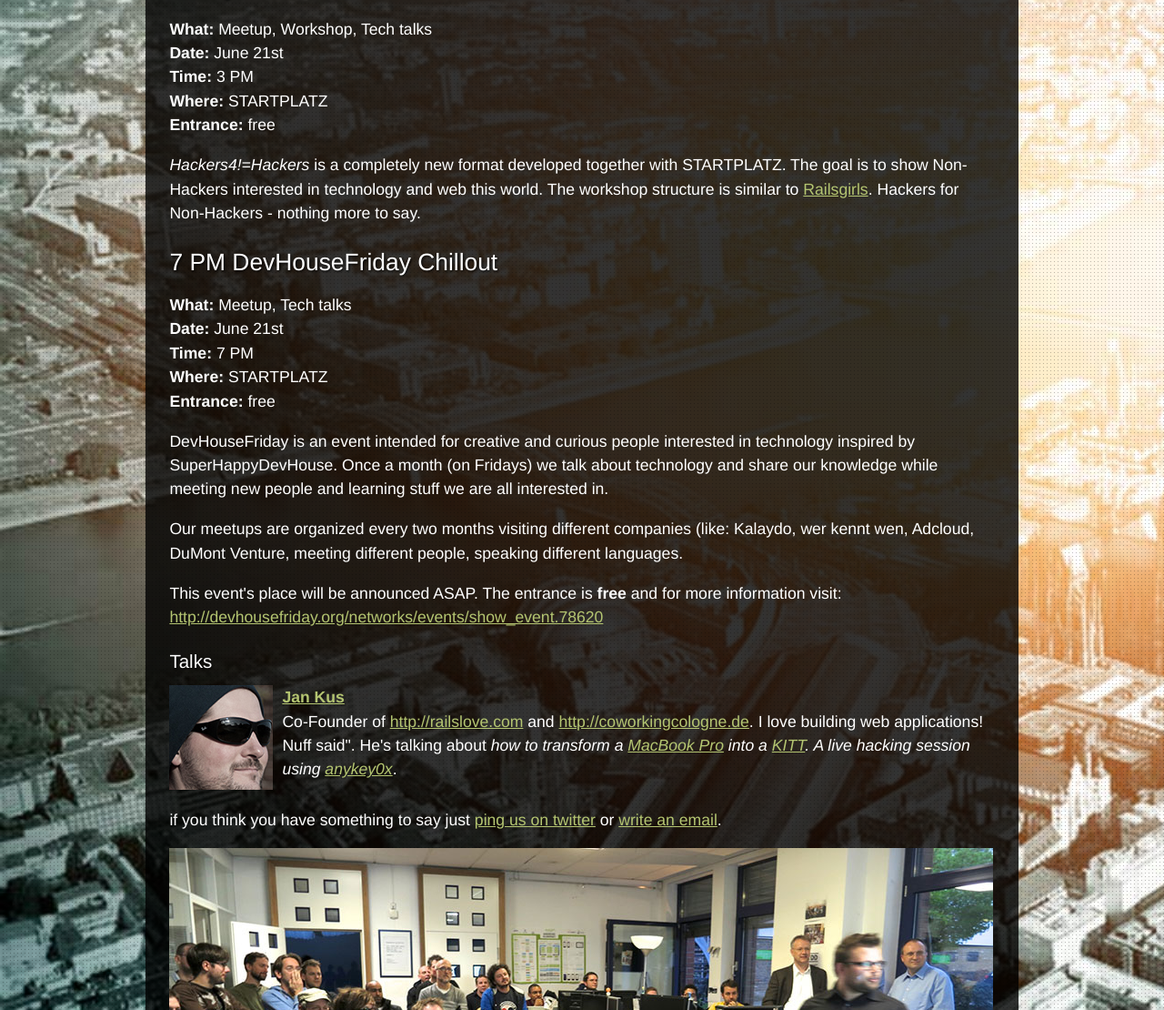
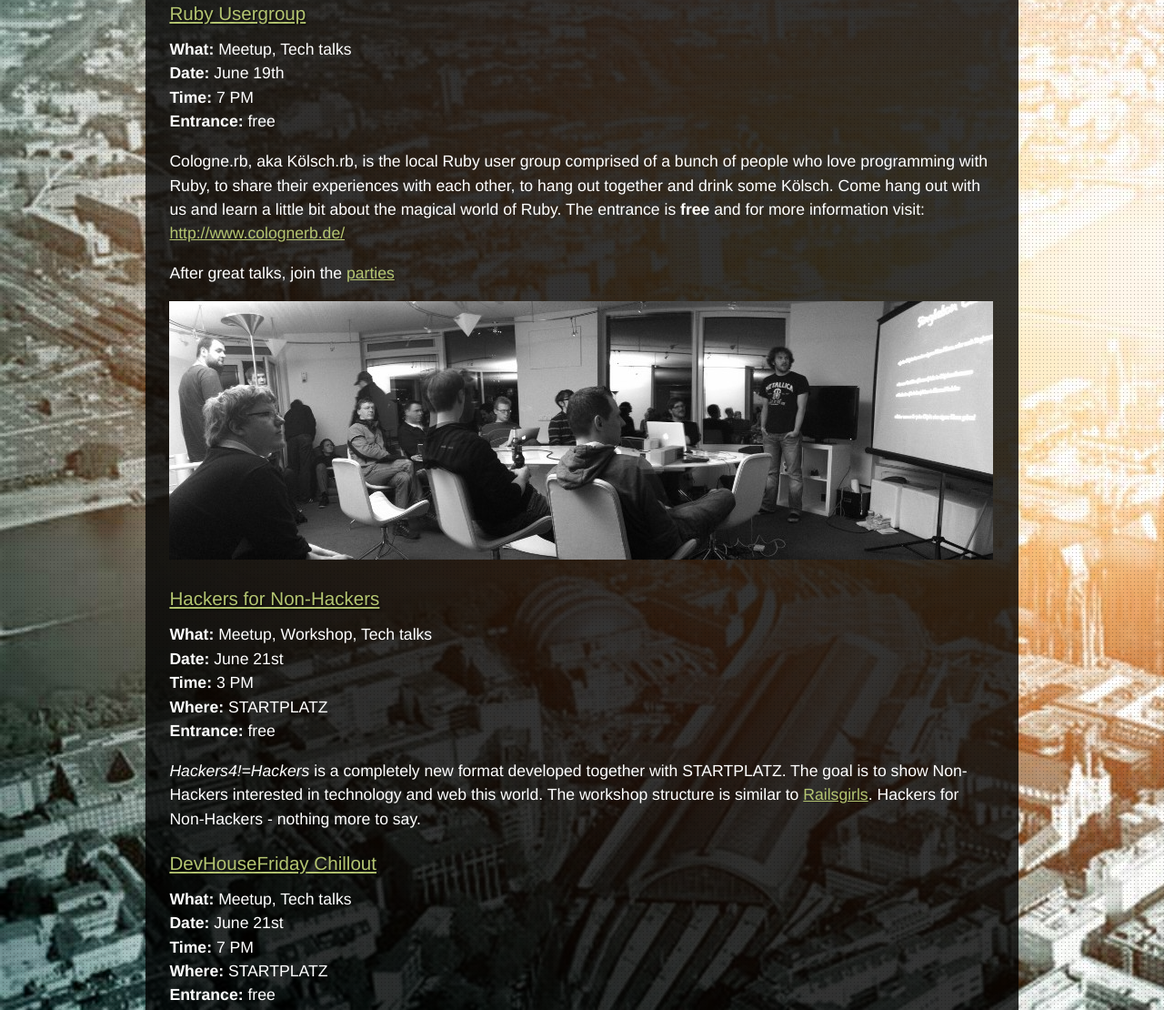
Before and after one commit to InteractiveCologne/interactivecologne.github.com, a Jekyll site: the page built from hack-n-tech.html, in a window 1280 px wide and 1400 px high, scrolled down 9646 px, cut to the strip 290-1400 px from the top of the window. Shown: the whole strip at 91% size. Built offline with Jekyll 4.4.1, drawn with Linux system fonts in a browser that asks for light colours; nearby versions of some CDN libraries; some of the changed text lies outside the part shown.

Commit message:
corrected hack n tech part

```diff
--- a/hack-n-tech.html
+++ b/hack-n-tech.html
@@ -3,13 +3,12 @@
 ---
 
 		<div class="container content">
-			<h2>Hack 'n' Tech</h2>
+			<h2>Hack'n'Tech</h2>
 			<p>
-				1. Hackathon
-				2. Free Meetups
+				The main Hack'n'Tech part of Interactive Cologne is Tuesday and Wednesday in Trinitatiskirche. We will have there a <a href="#hackathon">hackathon</a> with a lot of different hack tracks, like <a href="#opendata">Open Data</a>, <a href="#music">Music Hack Days</a> and many more. On Monday, Wednesday and Friday we'll organize a few more <a href="#meetups">Meetups</a> which a free!
 			</p>
 
-			<h2>Hackathon</h2>
+			<h3><a href="#hackathon" name="hackathon">Hackathon</a></h3>
 			<p>
 				<strong>What:</strong> Hacking, Tech talks, Lightning talks<br/>
 				<strong>Date:</strong> June 18th - June 19th<br/>
@@ -37,7 +36,7 @@
 				</ul>
 				<p>If you have ideas or talk proposals for the hacking event or want to see what other hackers are planning, go check out the <a href="https://github.com/InteractiveCologne/warmup/wiki">Warmup Wiki</a> on GitHub.</p>
 
-				<h3>Speakers</h3>
+				<h4>Speakers</h4>
 				<p class="speaker">
 					<img class="speaker" src="assets/images/speaker/axel_quack.jpg" alt="Axel Quack"/><a href="#axel-quack" name="axel-quack"><strong>Axel Quack</strong></a><br/>With a broad background on engineering, an arts degree and being a total believer in design strategy I help corporations to stay or be innovative. I integrate innovation and renovate companies and most importantly accelerate change management. I work as Director/VP of Innovation and Head of Innovation Lab and am co-founder of Colognes' first Coworking space, a FabLab and an international conference on Smart Cities.</a>
 				</p>
@@ -50,7 +49,7 @@
 				<p>CFP open!<br/>
 				if you think you have something to say just <a href="http://twitter.com/interactive_cgn">ping us on twitter</a> or <a href="mailto:jan@railslove.com">write an email</a>.</p>
 
-				<h3><a name="mobile" href="#mobile">Mobile Hack Track</a></h3>
+				<h4><a name="mobile" href="#mobile">Mobile Hack Track</a></h4>
 				<p>
 					We bring developers and devices together.
 					Come down from your island to the heart of Europe and join us to hack your mobile device!
@@ -82,16 +73,16 @@
 				<p>A lot more Nodecopter videos can be found with this <a href="http://www.youtube.com/results?search_query=nodecopter">YouTube Search</a>.</p>
 
 
-				<h3><a name="railsgirls" href="#railsgirls">Rails Girls Cologne</a></h3>
+				<h4><a name="railsgirls" href="#railsgirls">Rails Girls Cologne</a></h4>
 				<p>The aim of RailsGirls is to give tools and a community for women to understand technology and to build their ideas. This is done by providing a great experience on building things and by making technology more approachable.</p>
 				<p>Learn sketching, prototyping, basic programming and get introduced to the world of technology. Rails Girls was born in Finland, but is nowadays a global, non-profit volunteer community.</p>
 
-				<h3><a name="music" href="#music">Music Hack Days</a></h3>
+				<h4><a name="music" href="#music">Music Hack Days</a></h4>
 				<p>Everybody loves music. We also love hacks. That's why Interactive Cologne wants to connect the music community with developers and creative minds to develop new digital music hacks and applications. Over the last decades the music industry has struggled to create a sufficient and contemporary way to provide/distribute music in the digital space. These days streaming services and digital data make the access to music easier than ever before. <em>Now it's our time to think one step further.... Join us and let's start to build the future of music.</em></p>
 				<p><a href="http://www.flickr.com/photos/spry/462792654/" title="Vynil is so sexy von (e)Spry bei Flickr"><img src="http://farm1.staticflickr.com/242/462792654_76aacbdfd2_b.jpg" width="906" alt="Vynil is so sexy"></a>
 				</p>
 
-				<h3><a name="3dprinting" href="#3dprinting">3D Printing Hack</a></h3>
+				<h4><a name="3dprinting" href="#3dprinting">3D Printing Hack</a></h4>
 				<p>3D printers have been around since the 80s but till a few years ago they were exclusively reserved for the industry (due to the high acquisition costs). Along with cheaper open hardware printers like the RepRap printer, the Ultimaker MakerBots or the slightly younger Ultimaker, 3D printers spreaded in the hacker and maker scene and were continually developed. From these open hardware projects commercial supplier of 3D printer kits emerged and even the more expensive industrial equipment manufacturers now offer affordable models. In short: with 400 € and some time you can have your own 3D printer.</p>
 				<p>For a long time now we (Garagelab in Düsseldorf and the Dingfabrik in Cologne) deal with open hardware printers and we have come up against a problem: The software for the printers is much less user-friendly than it could be. We would like to change that together with you on the Interactive Cologne event!</p>
 				<p>We aim to create a multi-platform user interface, based on the new and yet not very advanced open source project RepetierHost and the slicing software skeinforge. This should help 3D printing newcomers get going, provides regular users with a good workflow and allows professionals a comfortable access to all important parameters.</p>
@@ -112,7 +103,7 @@
 					</ul>
 				</p>
 				<p><a href="http://www.flickr.com/photos/kakissel/6165114664/" title="3D Printer at the Fab Lab von kakissel bei Flickr"><img src="http://farm7.staticflickr.com/6165/6165114664_5fab6e38ff_b.jpg" width="906" alt="3D Printer at the Fab Lab"></a></p>
-				<h3><a name="seriousgames" href="#seriousgames">City Serious Games SpotOn Hack</a></h3>
+				<h4><a name="seriousgames" href="#seriousgames">City Serious Games SpotOn Hack</a></h4>
 				<p>We want to use digital technology, to "modify places". Simple modifications including sensors, displays, sounds and whatever devices we want to use to put fun into places and things. The idea is, to shape thoughts or give meaning to places, by "gamify" the places. The City Serious Games are hacks, that utilize technology and "game items" to shape and design the interaction between people and places. One goal is to heighten awareness, for example to avoid waste, make places safer or shape new interactions between people.</p>
 				<p>The hack-track will give answers to some of the following questions:
 					<ol>
@@ -165,11 +157,21 @@
 				<p>If you think you have something to say just <a href="http://twitter.com/interactive_cgn">ping us on twitter</a> or <a href="mailto:jan@railslove.com">write an email</a>.</p>
 				<a href="http://www.flickr.com/photos/oliver/119188035/" title="WebMontag Köln by othylmann, on Flickr"><img src="http://farm1.staticflickr.com/41/119188035_03a85480f3_o.jpg" width="906" alt="WebMontag Köln"></a>
 
-				<h3><a href="#malte" name="malte">Malte Griesgram</a></h3>
+				<h4><a href="#malte" name="malte">Malte Griesgram</a></h4>
 				<p>Just a Guitar and a voice - that's all Malte von Griesgram needs to captivate his audience. The 29-year-old sings about bigger and smaller disasters of everyday life, often slightly melancholic, but never without a twinkle in his eye.. He took his first musical steps together with his band Griesgram. In 2010 he released his first solo album "Das kleine Schwarze". Since then he performed more than 30 solo concerts and is touring whenever it's possible...<a href="http://www.griesgram.com">www.griesgram.com</a></p>
 				<a href="http://www.flickr.com/photos/gtzk/7608502442/" title="Malte von Griesgram by Stefan Gatzke, on Flickr"><img src="http://farm8.staticflickr.com/7256/7608502442_a33c6e2aab_b.jpg" width="906" alt="Malte von Griesgram"></a>
+				<h3><a href="#ruby-usergroup">Ruby Usergroup</a></h3>
+				<p>
+				  <strong>What:</strong> Meetup, Tech talks<br/>
+				  <strong>Date:</strong> June 19th<br/>
+				  <strong>Time:</strong> 7 PM<br/>
+				  <strong>Entrance:</strong> free
+				</p>
+				<p>Cologne.rb, aka Kölsch.rb, is the local Ruby user group comprised of a bunch of people who love programming with Ruby, to share their experiences with each other, to hang out together and drink some Kölsch.  Come hang out with us and learn a little bit about the magical world of Ruby. The entrance is <strong>free</strong> and for more information visit: <a href="http://www.colognerb.de/events/cologne-rb-interactive-cologne/">http://www.colognerb.de/</a></p>
+				<p>After great talks, join the <a href="/parties.html">parties</a></p>
+				<img src="assets/images/colognerb.jpg" alt="Ruby Usergroup" width="906" />
 
-				<h2>Friday June 21, 3 PM Hackers4!=Hackers (Hackers for Non-Hackers)</h2>
+				<h3><a href="#hackers-for-non-hackers" name="#hackers-for-non-hackers">Hackers for Non-Hackers</a></h3>
 				<p>
 					<strong>What:</strong> Meetup, Workshop, Tech talks<br/>
 					<strong>Date:</strong> June 21st<br/>
@@ -191,7 +193,7 @@
 				<p>DevHouseFriday is an event intended for creative and curious people interested in technology inspired by SuperHappyDevHouse. Once a month (on Fridays) we talk about technology and share our knowledge while meeting new people and learning stuff we are all interested in.</p>
 				<p>Our meetups are organized every two months visiting different companies (like: Kalaydo, wer kennt wen, Adcloud, DuMont Venture, meeting different people, speaking different languages.</p>
 				<p>This event's place will be announced ASAP. The entrance is <strong>free</strong> and for more information visit: <a href="http://devhousefriday.org/networks/events/show_event.78620">http://devhousefriday.org/networks/events/show_event.78620</a></p>
-				<h3>Talks</h3>
+				<h4>Talks</h4>
 				<p class="speaker" style="clear:both">
 					<img class="speaker" src="assets/images/speaker/jan_kus.jpg" alt="Jan Kus"/><a href="#jan-kus" name="jan-kus"><strong>Jan Kus</strong></a><br/>Co-Founder of <a href="http://railslove.com">http://railslove.com</a> and <a href="http://coworkingcologne.de">http://coworkingcologne.de</a>. I love building web applications! Nuff said". He's talking about <em>how to transform a <a href="http://en.wikipedia.org/wiki/MacBook_Pro">MacBook Pro</a> into a <a href="http://en.wikipedia.org/wiki/KITT">KITT</a>. A live hacking session using <a href="http://www.anykey0x.de/">anykey0x</a></em>.
 				</p>
@@ -199,17 +201,4 @@
 				</p>
 				<img src="assets/images/devhousefriday_01.jpg" alt="">
 				<img src="assets/images/devhousefriday_02.jpg" alt="">
-
-				<h2>Wednesday June 19 Cologne.rb - Ruby Usergroup</h2>
-				<p>
-				  <strong>What:</strong> Meetup, Tech talks<br/>
-				  <strong>Date:</strong> June 19th<br/>
-				  <strong>Time:</strong> 7 PM<br/>
-				  <strong>Entrance:</strong> free
-				</p>
-
-				<p>Cologne.rb, aka Kölsch.rb, is the local Ruby user group comprised of a bunch of people who love programming with Ruby, to share their experiences with each other, to hang out together and drink some Kölsch.  Come hang out with us and learn a little bit about the magical world of Ruby. The entrance is <strong>free</strong> and for more information visit: <a href="http://www.colognerb.de/events/cologne-rb-interactive-cologne/">http://www.colognerb.de/</a></p>
-				<p>After great talks, join the <a href="/parties.html">parties</a></p>
-				<img src="assets/images/colognerb.jpg" alt="Ruby Usergroup" width="906" />
-
 		</div>
```
Also changed, not shown: other parts of hack-n-tech.html (+11 -18 lines).
